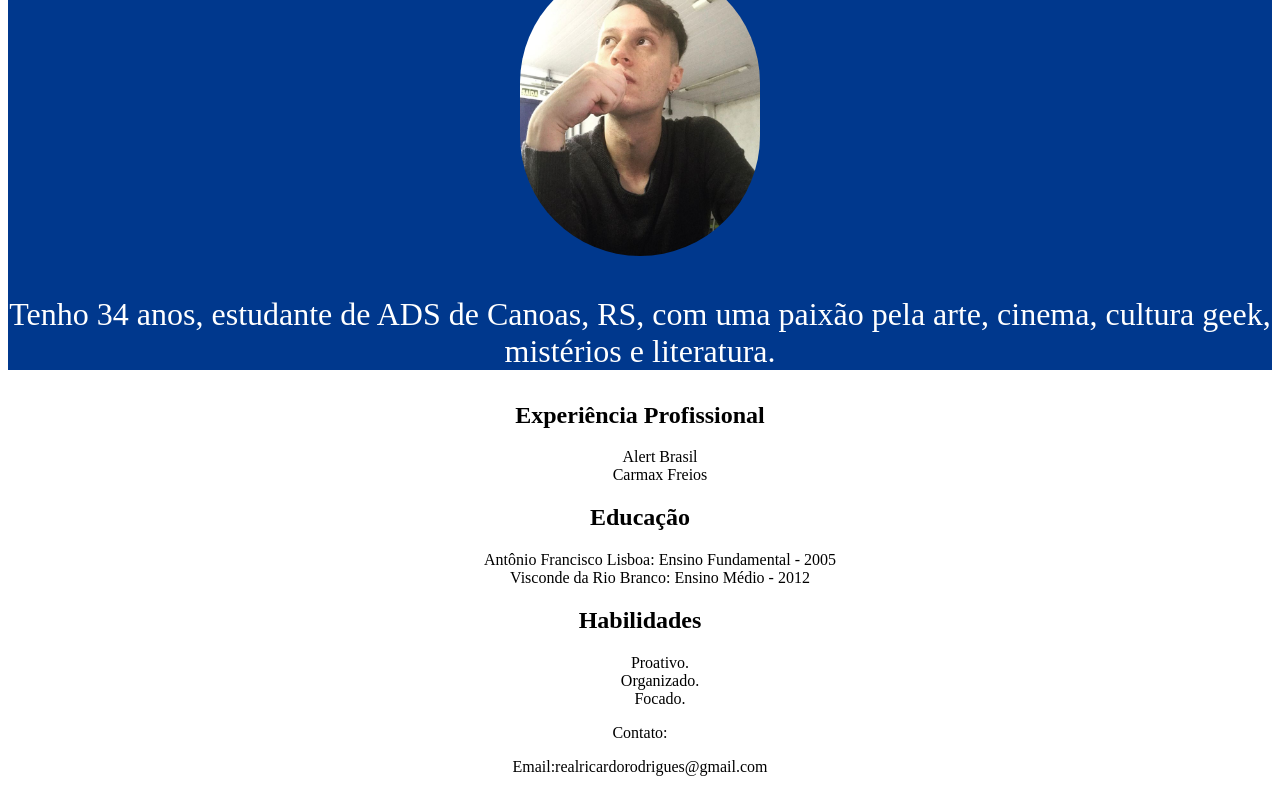
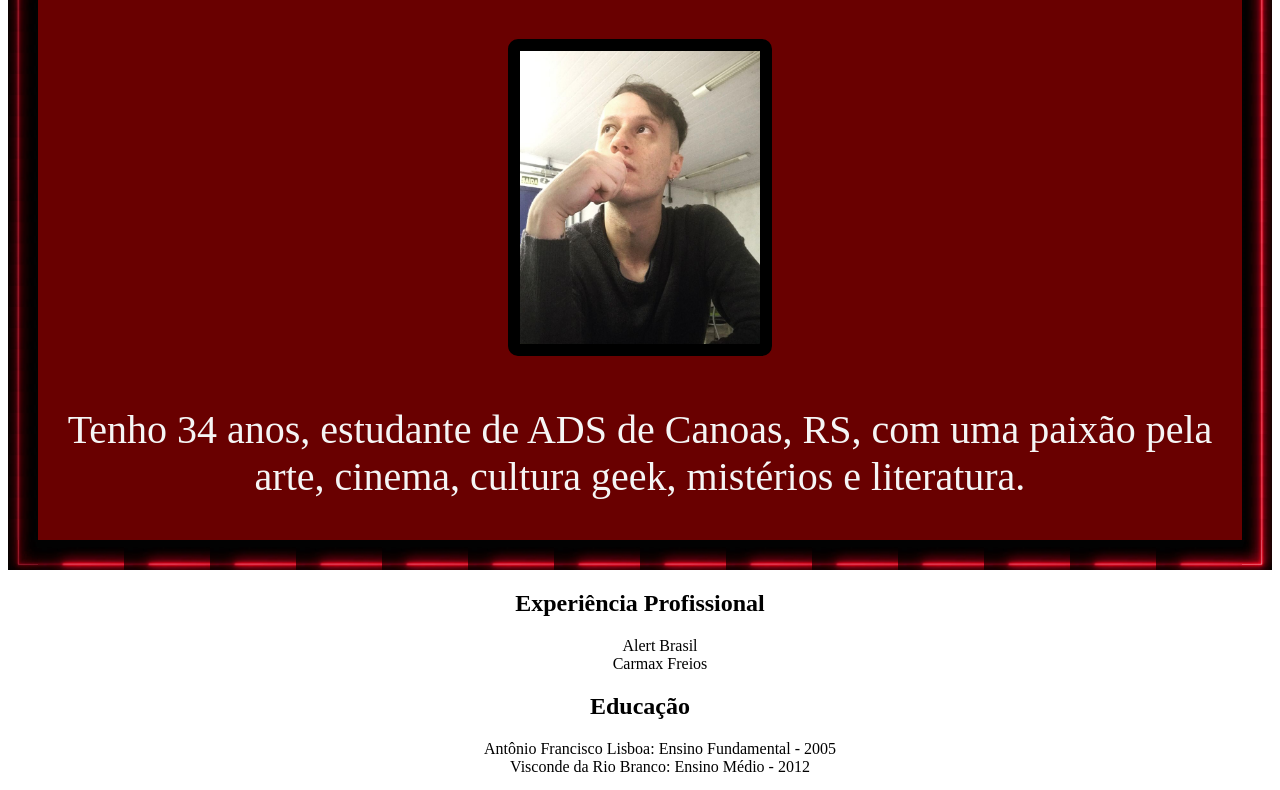
Before and after one commit to RicardoRodrigues89/Perfil, a plain HTML site: page index.html in a window 1280 px wide. Shown: the part 197-987 px from the top of the page. Drawn offline with Linux system fonts and the light colour scheme.

Commit message:
Melhorando a imagem da página.

```diff
--- a/style.css
+++ b/style.css
@@ -1,15 +1,18 @@
 .eu {
     width: 15rem;
-    border-radius: 8rem;
-
+    border-radius: 10px;
+    border: solid 12px black;
 }
 
 *{text-align: center;
 list-style: none;
 }
 
-.header__home{
-    background-color: #00388d;
+.header__home {
     font-size: 2rem;
-    color: #ffffff;
+    color: whitesmoke;
+    border: 30px solid transparent;
+    font-size: 40px;
+    background-color: rgb(105, 0, 0);
+    border-image: url("./animated-borders-frame-red-color-footage-201580908_iconl.webp") 100 round;
 }
```
Also changed, not shown: animated-borders-frame-red-color-footage-201580908_iconl.webp (added), sjbeu.png (added).
